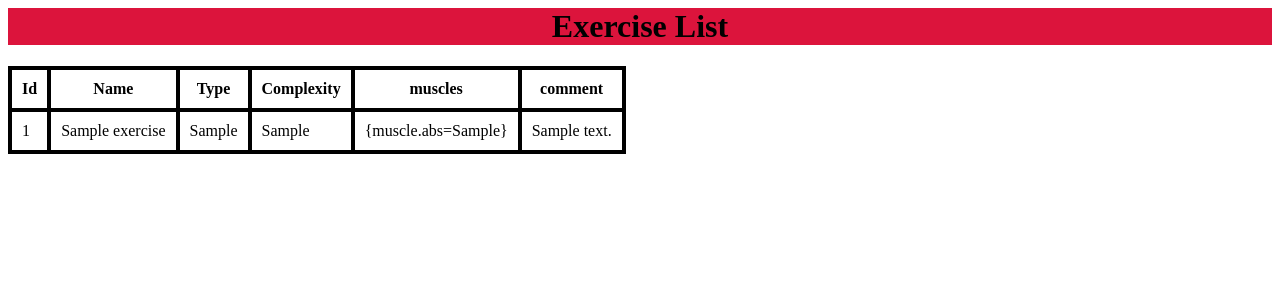
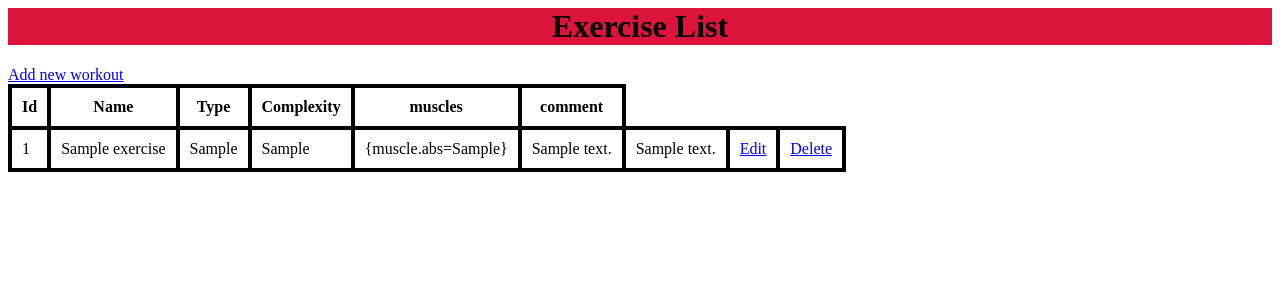
Before and after one commit to kruart/workout-pet-webapp, a Java web app: page /exercise?wid=1 in a window 1280 px wide. Shown: the top 300 px of the page. Run offline with Spring Boot 4, a stand-in JSP engine, Linux system fonts and the light colour scheme; empty tables hold one stand-in row (values such as "Sample post"); the project's own start-up code is not run, and a stand-in starts its controllers and pages; database files in the repository are not loaded.

Commit message:
exercise controller add crud methods

```diff
--- a/src/main/java/ua/kruart/workout/controller/ExerciseController.java
+++ b/src/main/java/ua/kruart/workout/controller/ExerciseController.java
@@ -2,11 +2,15 @@ package ua.kruart.workout.controller;
 
 import org.springframework.beans.factory.annotation.Autowired;
 import org.springframework.stereotype.Controller;
-import org.springframework.web.bind.annotation.GetMapping;
-import org.springframework.web.bind.annotation.RequestMapping;
-import org.springframework.web.bind.annotation.RequestParam;
+import org.springframework.web.bind.annotation.*;
 import org.springframework.web.servlet.ModelAndView;
+import ua.kruart.workout.model.Exercise;
+import ua.kruart.workout.model.ExerciseConfiguration;
+import ua.kruart.workout.model.ExerciseDescription;
+import ua.kruart.workout.model.Workout;
 import ua.kruart.workout.service.ExerciseService;
+
+import javax.servlet.http.HttpServletRequest;
 
 /**
  * Handles exercise-related requests
@@ -24,4 +28,64 @@ public class ExerciseController {
     public ModelAndView getAll(@RequestParam("wid") Integer workoutId) {
         return new ModelAndView("exerciseList", "exerciseList", service.getAll(workoutId));
     }
+
+    @RequestMapping(value = "/create", method = RequestMethod.GET)
+    public ModelAndView createExercise(@RequestParam("wid") Integer workoutId) {
+        Workout workout = new Workout();
+        workout.setId(workoutId);
+        return new ModelAndView("editExercise")
+                .addObject("new_or_edit_model", new Exercise(null, new ExerciseConfiguration(), new ExerciseDescription(), null, workout, ""));
+    }
+
+    @RequestMapping(value = "/update/{id}", method = RequestMethod.GET)
+    public ModelAndView updateExercise(@PathVariable Integer id, @RequestParam("wid") Integer workoutId) {
+        return new ModelAndView("editExercise")
+                .addObject("new_or_edit_model", service.get(id, workoutId));
+    }
+
+    @RequestMapping(value = "/saveChanges", method = RequestMethod.POST)
+    public String createOrUpdate(HttpServletRequest req) {
+        // TODO: try to create converter String to Map<Muscle, String> and make refactoring
+        String id = req.getParameter("id");
+        Integer wid = Integer.parseInt(req.getParameter("workoutId"));
+        ExerciseConfiguration conf = new ExerciseConfiguration(
+                Boolean.valueOf(getFromReq("weightMeasure", req)),
+                Boolean.valueOf(getFromReq("timeMeasure", req)),
+                Boolean.valueOf(getFromReq("repeatMeasure", req)),
+                Boolean.valueOf(getFromReq("distanceMeasure", req))
+        );
+
+        ExerciseDescription desc = new ExerciseDescription(
+                null,
+                getFromReq("type", req),
+                getFromReq("complexity", req),
+                getFromReq("name", req),
+                getFromReq("desc", req)
+        );
+
+
+        Exercise exercise = new Exercise(
+                id.isEmpty() ? null : Integer.valueOf(id),
+                conf,
+                desc,
+                null,
+                getFromReq("comment", req));
+
+        if (exercise.isNew()) {
+            service.save(exercise, wid);
+        } else {
+            service.update(exercise, wid);
+        }
+        return "redirect:/exercise?wid=" + wid;
+    }
+
+    @RequestMapping(value = "/delete/{id}", method = RequestMethod.GET)
+    public String removeExerciseById(@PathVariable Integer id, @RequestParam("wid") Integer wid) {
+        service.delete(id, wid);
+        return "redirect:/exercise?wid=" + wid;
+    }
+
+    private String getFromReq(String param, HttpServletRequest req) {
+        return req.getParameter(param);
+    }
 }
--- a/src/main/java/ua/kruart/workout/model/Exercise.java
+++ b/src/main/java/ua/kruart/workout/model/Exercise.java
@@ -53,6 +53,12 @@ public class Exercise extends BaseEntity {
         this.comment = comment;
     }
 
+    public Exercise(Integer id, ExerciseConfiguration conf, ExerciseDescription description, List<Approach> approaches, Workout workout, String comment) {
+        this(id, conf, description, approaches, comment);
+        this.workout = workout;
+
+    }
+
     public ExerciseConfiguration getConf() {
         return conf;
     }
--- a/src/main/webapp/WEB-INF/jsp/exerciseList.jsp
+++ b/src/main/webapp/WEB-INF/jsp/exerciseList.jsp
@@ -22,6 +22,7 @@
 <body>
     <h1><b>Exercise List</b></h1>
 
+    <a href="/exercise/create?wid=${exerciseList.get(0).workout.id}">Add new workout</a>
     <table>
         <tr>
             <th>Id</th>
@@ -40,6 +41,9 @@
                 <td>${exercise.description.complexity}</td>
                 <td>${exercise.description.muscles}</td>
                 <td>${exercise.comment}</td>
+                <td>${exercise.comment}</td>
+                <td><a href="/exercise/update/${exercise.id}?wid=${exercise.workout.id}">Edit</a></td>
+                <td><a href="/exercise/delete/${exercise.id}?wid=${exercise.workout.id}">Delete</a></td>
             </tr>
         </c:forEach>
     </table>
```
Also changed, not shown: src/main/webapp/WEB-INF/jsp/editExercise.jsp (added, +33 -0 lines).
